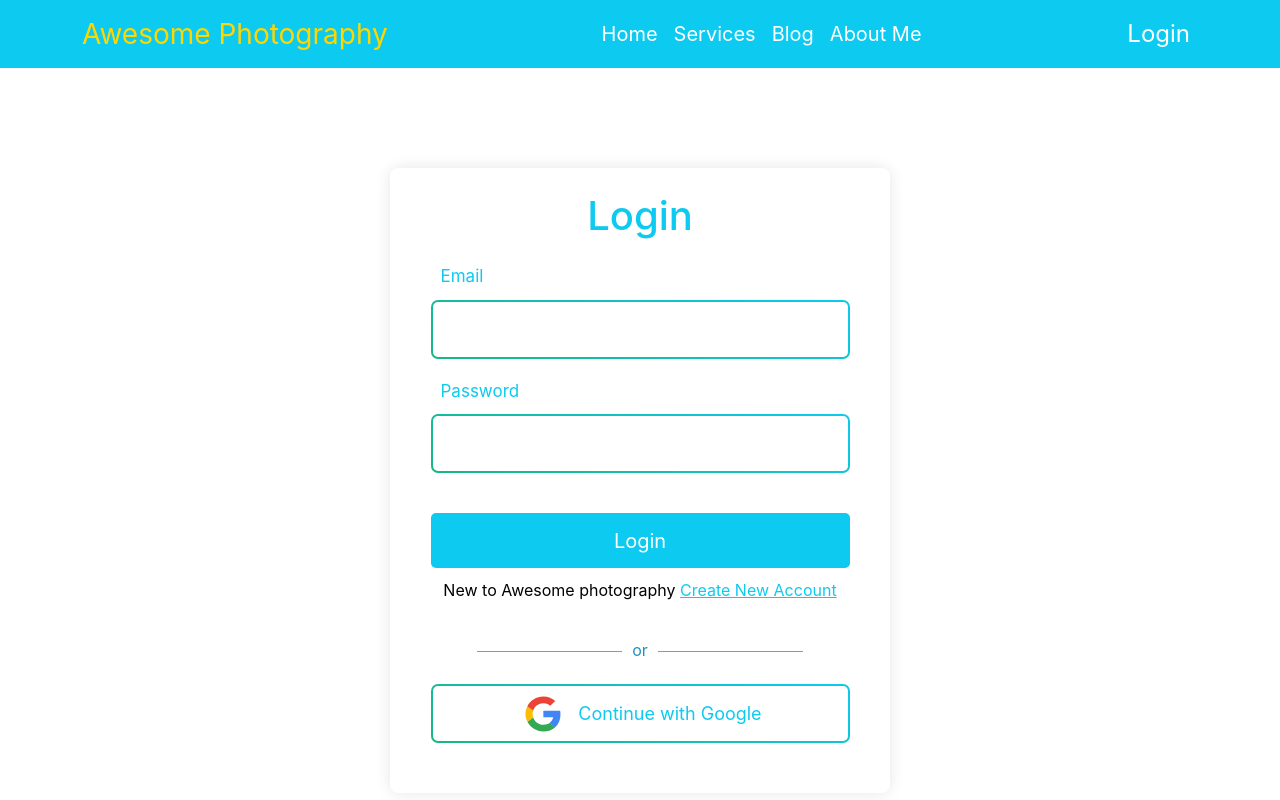
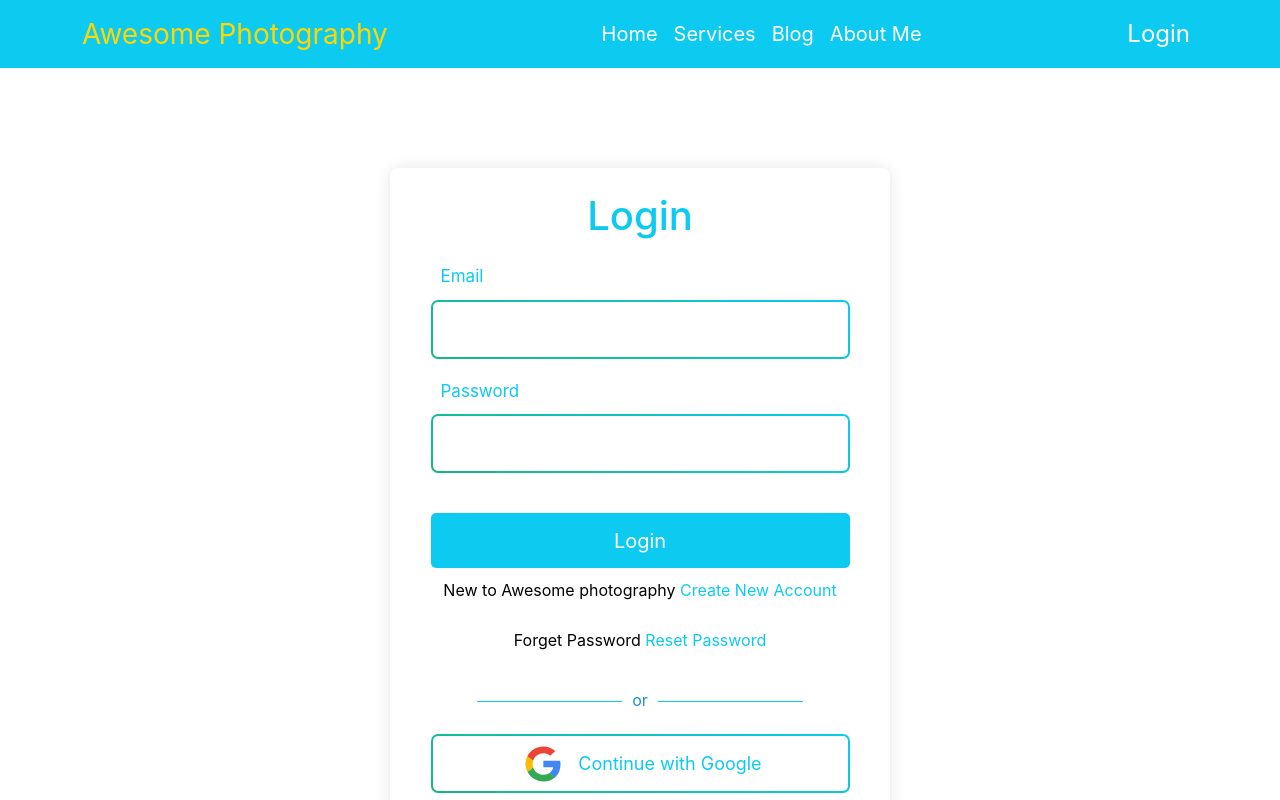
Before and after one commit to ArifulIslamShuvo/-independent-service-provider, a React (Create React App) app: page /login in a window 1280 px wide. Shown: the top 800 px of the page. Built offline with nearby package versions, Linux system fonts and the light colour scheme; no server answers.

Commit message:
handle-reset-Password

```diff
--- a/package.json
+++ b/package.json
@@ -15,6 +15,7 @@
     "react-hot-toast": "^2.2.0",
     "react-router-dom": "^6.3.0",
     "react-scripts": "5.0.1",
+    "react-toastify": "^8.2.0",
     "web-vitals": "^2.1.4"
   },
   "scripts": {
--- a/src/Pages/Login/Login/AuthForm.css
+++ b/src/Pages/Login/Login/AuthForm.css
@@ -100,6 +100,7 @@
   text-decoration: underline;
   cursor: pointer;
   color: #0dcaf0;
+  text-decoration: none;
 }
 
 .horizontal-divider {
--- a/src/Pages/Login/Login/Login.js
+++ b/src/Pages/Login/Login/Login.js
@@ -1,18 +1,30 @@
-import React from "react";
+import React, { useState } from "react";
 import "./AuthForm.css";
 import GoogleLogo from "../../../imagea/google.svg"
 import { useLocation, useNavigate } from "react-router-dom";
-import { useSignInWithEmailAndPassword, useSignInWithGoogle } from "react-firebase-hooks/auth";
+import { useSendPasswordResetEmail, useSignInWithEmailAndPassword, useSignInWithGoogle } from "react-firebase-hooks/auth";
 import auth from "../../../firebase.init";
 import Loading from "../../Shared/Loading/Loading";
+import toast from "react-hot-toast";
 
 const Login = () => {
+
+  //----------handle-reset-Password---------
+    const [resetEmail, setEmail] = useState('');
+    const [sendPasswordResetEmail, sending, ] = useSendPasswordResetEmail(auth);
+   if (resetEmail) {
+            toast('Sent email');
+        }
+        else{
+            toast('please enter your email address');
+        }
+
 
   const navigate = useNavigate();
   const location = useLocation();
   const from = location.state?.from?.pathname || "/";
 
-
+  //---------handle-sigin- use-React Firebase Hooks-----
   const [
     signInWithEmailAndPassword,
     user,
@@ -25,6 +37,7 @@ const Login = () => {
     console.log(user);
   }
 
+  //------------handle-Logout-Input---------------------
 
   const handleLogout = event => {
     event.preventDefault();
@@ -34,6 +47,8 @@ const Login = () => {
     signInWithEmailAndPassword(email, password)
 
   }
+
+  //------------------handle-signInWithGoogle---------------------
 
   const [signInWithGoogle, user1, loading1, error1] = useSignInWithGoogle(auth);
   let errorMessage;
@@ -61,7 +76,7 @@ const Login = () => {
           <div className='input-field'>
             <label htmlFor='email'>Email</label>
             <div className='input-wrapper'>
-              <input type='text' name='email' id='email' />
+              <input type='text' name='email' id='email' onChange={(e) => setEmail(e.target.value)}/>
             </div>
           </div>
           <div className='input-field'>
@@ -74,9 +89,15 @@ const Login = () => {
             Login
           </button>
         </form>
-        <p className='redirect'>
+        <p className=' redirect'>
           New to Awesome photography{" "}
           <span onClick={() => navigate("/signup")}>Create New Account</span>
+        </p>
+        <p className=' redirect'>
+          Forget Password {" "}
+          <span onClick={async () => {await sendPasswordResetEmail(resetEmail)
+
+        }}>Reset Password</span>
         </p>
         <div className='horizontal-divider'>
           <div className='line-left' />
--- a/src/Pages/Login/Signup/Signup.js
+++ b/src/Pages/Login/Signup/Signup.js
@@ -50,7 +50,7 @@ const Signup = () => {
         user,
         loading,
         error,
-    ] = useCreateUserWithEmailAndPassword(auth);
+    ] = useCreateUserWithEmailAndPassword(auth, {sendEmailVerification: true});
 
     if(user){
         navigate('/home');
```
Also changed, not shown: 1 other file (tests, documents, lock files or other folders).
